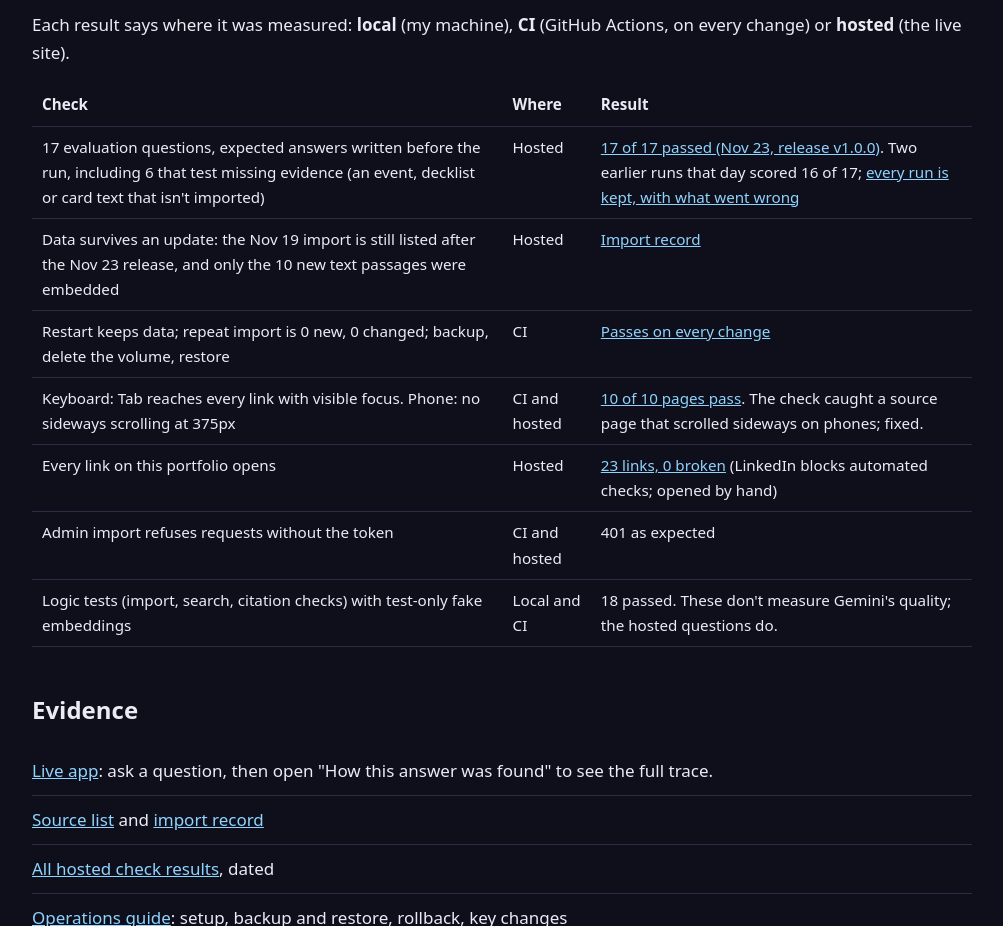
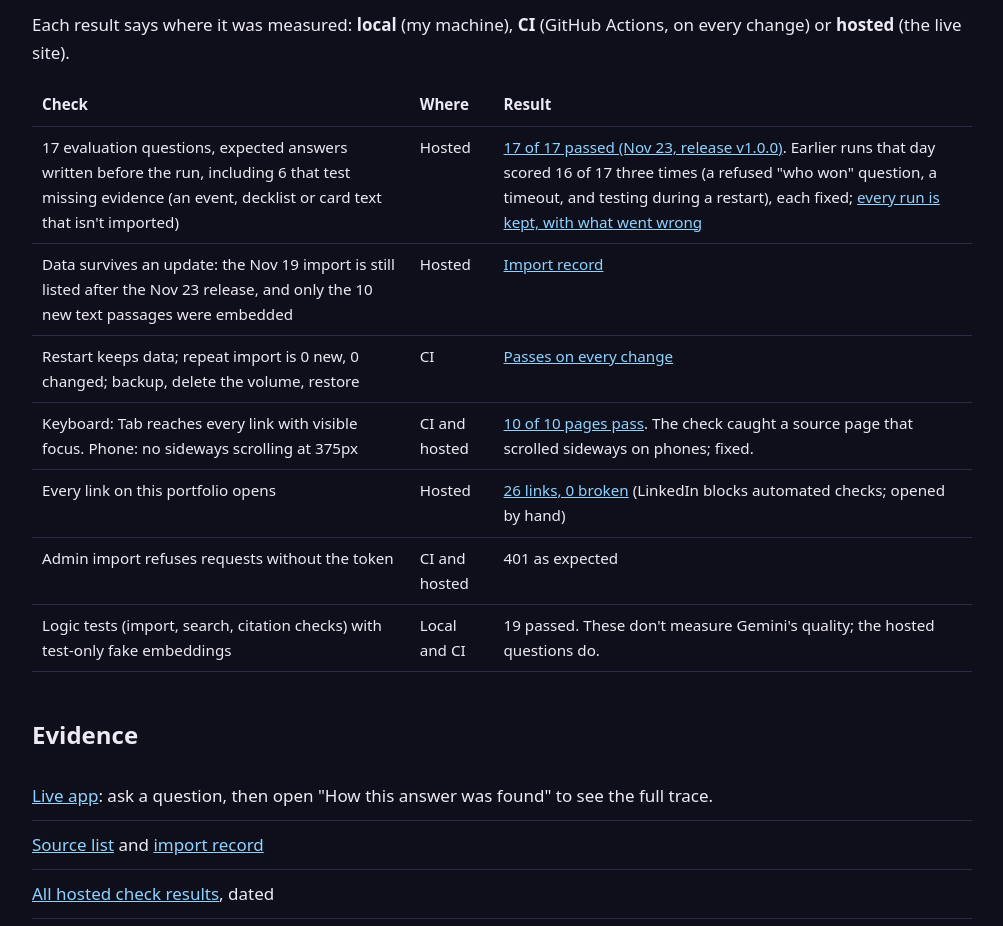
Before and after one commit to pb392/xenoshin-site, a plain HTML site: page portfolio/projects/elestrals-rag.html in a window 1280 px wide. Shown: the part 1540-2466 px from the top of the page, without its empty margins (138-1141 px from the left). Drawn offline with Linux system fonts and the light colour scheme.

Commit message:
Release run 2026-11-23T1959Z (17/17, 26 links, 10/10 pages) in index and case study
Co-Authored-By: Claude Opus 5.5 <noreply@anthropic.com>
Claude-Session: https://claude.ai/code/session_01D6WH2UBFk2ErUGhfqywFk9

```diff
--- a/portfolio/projects/elestrals-rag.html
+++ b/portfolio/projects/elestrals-rag.html
@@ -62,13 +62,13 @@
       <table>
         <thead><tr><th>Check</th><th>Where</th><th>Result</th></tr></thead>
         <tbody>
-          <tr><td>17 evaluation questions, expected answers written before the run, including 6 that test missing evidence (an event, decklist or card text that isn't imported)</td><td>Hosted</td><td><a href="https://github.com/pb392/xenoshin-site/blob/main/rag/eval/hosted/2026-11-23T1904Z/results.md">17 of 17 passed (Nov 23, release v1.0.0)</a>. Two earlier runs that day scored 16 of 17; <a href="https://github.com/pb392/xenoshin-site/blob/main/rag/eval/hosted/README.md">every run is kept, with what went wrong</a></td></tr>
+          <tr><td>17 evaluation questions, expected answers written before the run, including 6 that test missing evidence (an event, decklist or card text that isn't imported)</td><td>Hosted</td><td><a href="https://github.com/pb392/xenoshin-site/blob/main/rag/eval/hosted/2026-11-23T1959Z/results.md">17 of 17 passed (Nov 23, release v1.0.0)</a>. Earlier runs that day scored 16 of 17 three times (a refused "who won" question, a timeout, and testing during a restart), each fixed; <a href="https://github.com/pb392/xenoshin-site/blob/main/rag/eval/hosted/README.md">every run is kept, with what went wrong</a></td></tr>
           <tr><td>Data survives an update: the Nov 19 import is still listed after the Nov 23 release, and only the 10 new text passages were embedded</td><td>Hosted</td><td><a href="https://rag.xenoshin.com/import-record">Import record</a></td></tr>
           <tr><td>Restart keeps data; repeat import is 0 new, 0 changed; backup, delete the volume, restore</td><td>CI</td><td><a href="https://github.com/pb392/xenoshin-site/actions/workflows/ci.yml">Passes on every change</a></td></tr>
-          <tr><td>Keyboard: Tab reaches every link with visible focus. Phone: no sideways scrolling at 375px</td><td>CI and hosted</td><td><a href="https://github.com/pb392/xenoshin-site/blob/main/rag/eval/hosted/2026-11-23T1904Z/ui.md">10 of 10 pages pass</a>. The check caught a source page that scrolled sideways on phones; fixed.</td></tr>
-          <tr><td>Every link on this portfolio opens</td><td>Hosted</td><td><a href="https://github.com/pb392/xenoshin-site/blob/main/rag/eval/hosted/2026-11-23T1904Z/links.md">23 links, 0 broken</a> (LinkedIn blocks automated checks; opened by hand)</td></tr>
+          <tr><td>Keyboard: Tab reaches every link with visible focus. Phone: no sideways scrolling at 375px</td><td>CI and hosted</td><td><a href="https://github.com/pb392/xenoshin-site/blob/main/rag/eval/hosted/2026-11-23T1959Z/ui.md">10 of 10 pages pass</a>. The check caught a source page that scrolled sideways on phones; fixed.</td></tr>
+          <tr><td>Every link on this portfolio opens</td><td>Hosted</td><td><a href="https://github.com/pb392/xenoshin-site/blob/main/rag/eval/hosted/2026-11-23T1959Z/links.md">26 links, 0 broken</a> (LinkedIn blocks automated checks; opened by hand)</td></tr>
           <tr><td>Admin import refuses requests without the token</td><td>CI and hosted</td><td>401 as expected</td></tr>
-          <tr><td>Logic tests (import, search, citation checks) with test-only fake embeddings</td><td>Local and CI</td><td>18 passed. These don't measure Gemini's quality; the hosted questions do.</td></tr>
+          <tr><td>Logic tests (import, search, citation checks) with test-only fake embeddings</td><td>Local and CI</td><td>19 passed. These don't measure Gemini's quality; the hosted questions do.</td></tr>
         </tbody>
       </table>
     </div>
```
Also changed, not shown: 1 other file.
